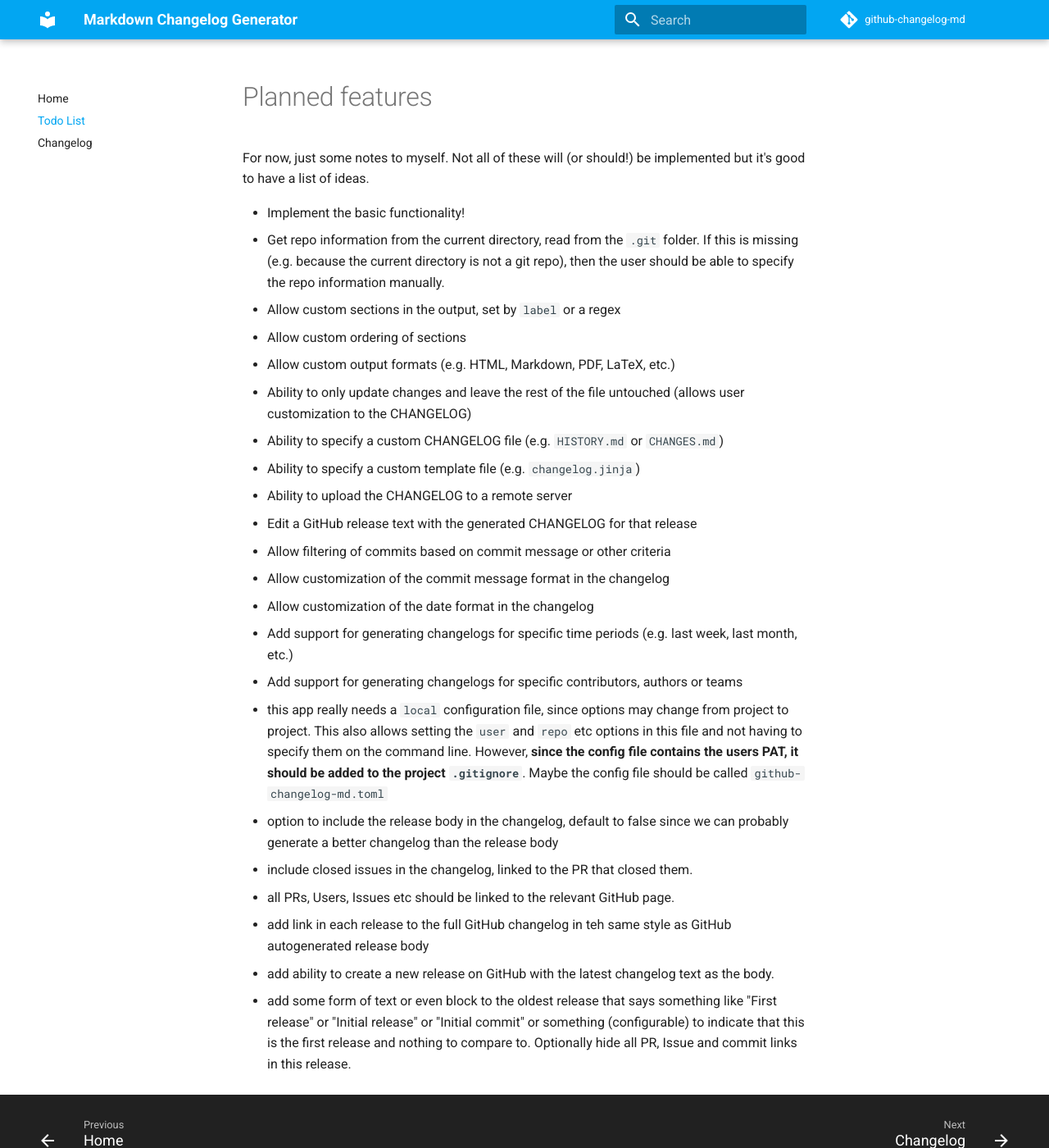
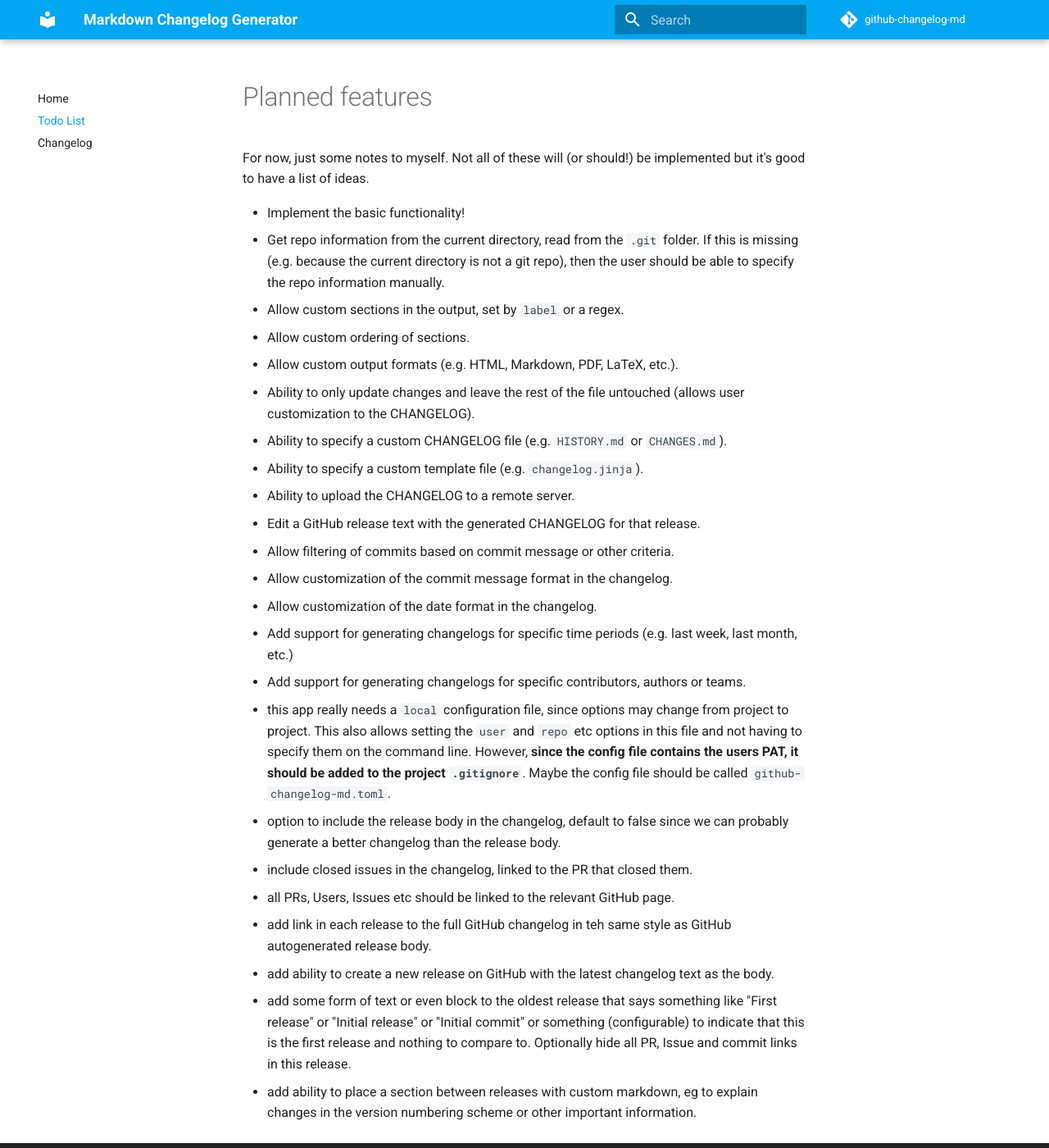
Before and after one commit to seapagan/github-changelog-md, an MkDocs documentation site: the page built from docs/todo_list.md, in a window 1280 px wide and 1400 px high. Shown: the whole window at 82% size. Built offline with MkDocs 1.6.1 and Material for MkDocs 9.7.7, drawn with Linux system fonts in a browser that asks for light colours; comment, search, counter and statistics services are not loaded.

```diff
--- a/TODO.md
+++ b/TODO.md
@@ -7,37 +7,41 @@
 - Get repo information from the current directory, read from the `.git` folder.
   If this is missing (e.g. because the current directory is not a git repo),
   then the user should be able to specify the repo information manually.
-- Allow custom sections in the output, set by `label` or a regex
-- Allow custom ordering of sections
-- Allow custom output formats (e.g. HTML, Markdown, PDF, LaTeX, etc.)
+- Allow custom sections in the output, set by `label` or a regex.
+- Allow custom ordering of sections.
+- Allow custom output formats (e.g. HTML, Markdown, PDF, LaTeX, etc.).
 - Ability to only update changes and leave the rest of the file untouched
-  (allows user customization to the CHANGELOG)
-- Ability to specify a custom CHANGELOG file (e.g. `HISTORY.md` or `CHANGES.md`)
-- Ability to specify a custom template file (e.g. `changelog.jinja`)
-- Ability to upload the CHANGELOG to a remote server
-- Edit a GitHub release text with the generated CHANGELOG for that release
-- Allow filtering of commits based on commit message or other criteria
-- Allow customization of the commit message format in the changelog
-- Allow customization of the date format in the changelog
+  (allows user customization to the CHANGELOG).
+- Ability to specify a custom CHANGELOG file (e.g. `HISTORY.md` or
+  `CHANGES.md`).
+- Ability to specify a custom template file (e.g. `changelog.jinja`).
+- Ability to upload the CHANGELOG to a remote server.
+- Edit a GitHub release text with the generated CHANGELOG for that release.
+- Allow filtering of commits based on commit message or other criteria.
+- Allow customization of the commit message format in the changelog.
+- Allow customization of the date format in the changelog.
 - Add support for generating changelogs for specific time periods (e.g. last
   week, last month, etc.)
 - Add support for generating changelogs for specific contributors, authors or
-  teams
+  teams.
 - this app really needs a `local` configuration file, since options may change
   from project to project. This also allows setting the `user` and `repo` etc
   options in this file and not having to specify them on the command line.
   However, **since the config file contains the users PAT, it should be added to
   the project `.gitignore`**. Maybe the config file should be called
-  `github-changelog-md.toml`
+  `github-changelog-md.toml`.
 - option to include the release body in the changelog, default to false since we
-  can probably generate a better changelog than the release body
+  can probably generate a better changelog than the release body.
 - include closed issues in the changelog, linked to the PR that closed them.
 - all PRs, Users, Issues etc should be linked to the relevant GitHub page.
 - add link in each release to the full GitHub changelog in teh same style as
-  GitHub autogenerated release body
+  GitHub autogenerated release body.
 - add ability to create a new release on GitHub with the latest changelog text
   as the body.
 - add some form of text or even block to the oldest release that says something
   like "First release" or "Initial release" or "Initial commit" or something
   (configurable) to indicate that this is the first release and nothing to
   compare to. Optionally hide all PR, Issue and commit links in this release.
+- add ability to place a section between releases with custom markdown, eg to
+  explain changes in the version numbering scheme or other important
+  information.
```
Also changed, not shown: 1 other file.
